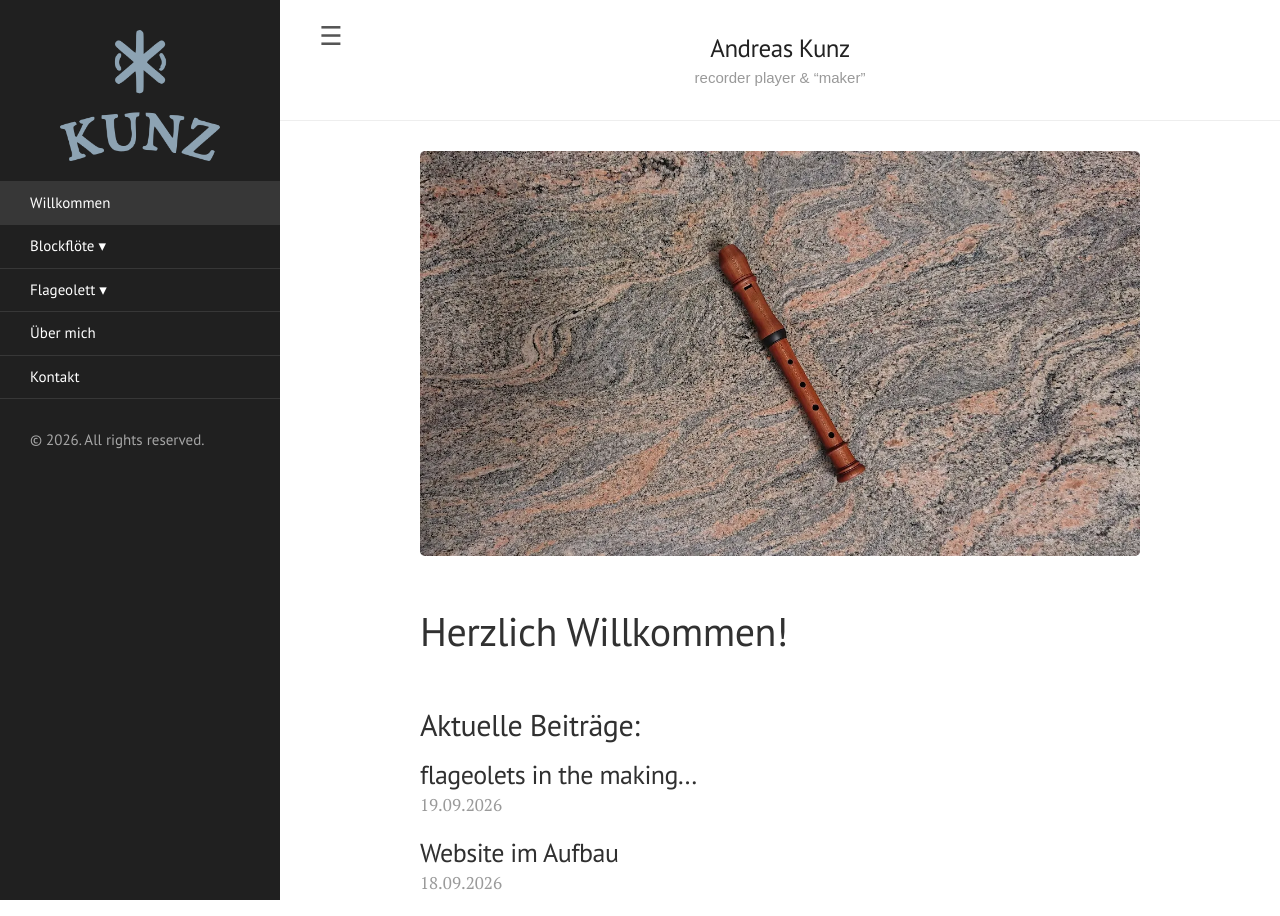
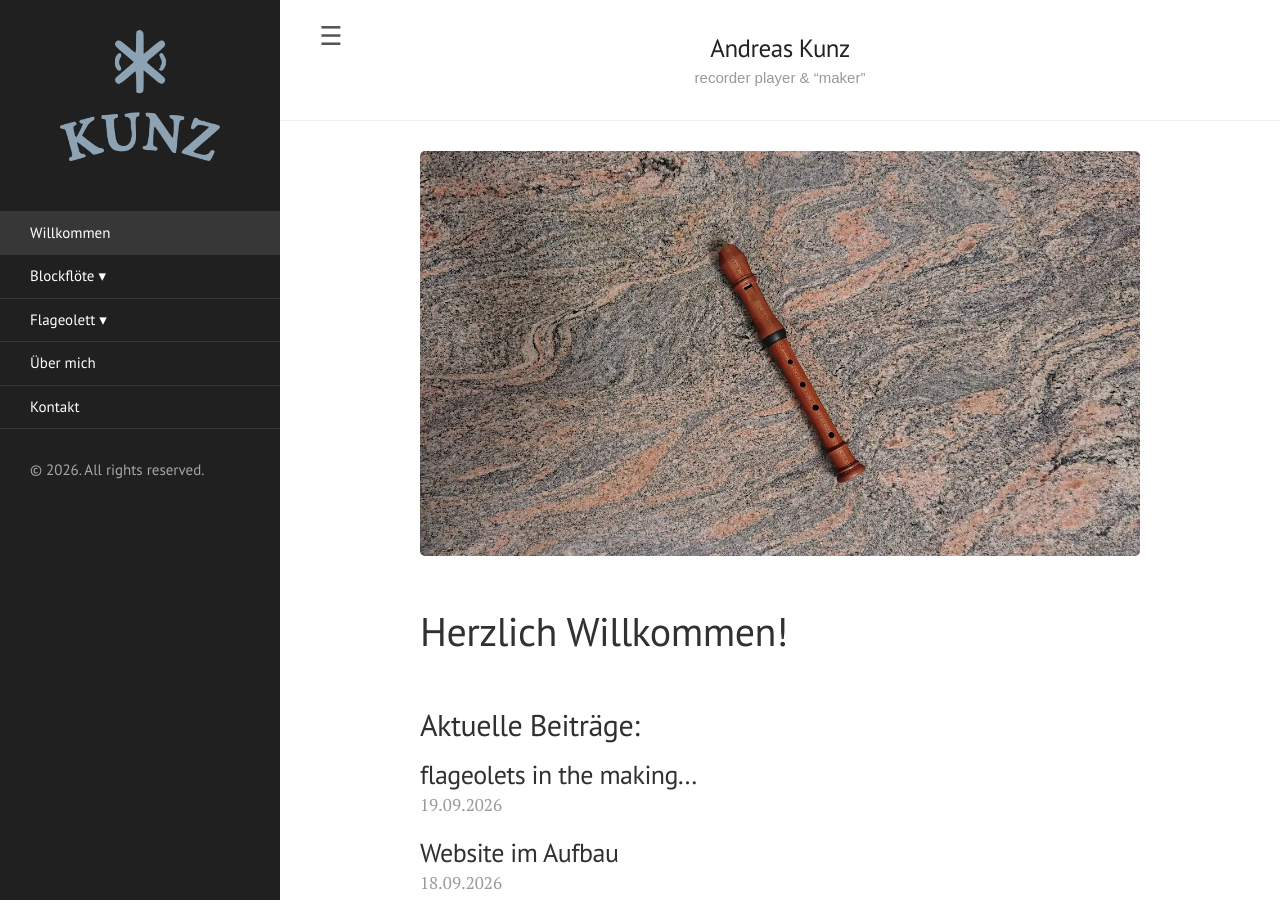
Before and after one commit to Akerdater/Akerdater.github.io, a Jekyll site: the page built from index.markdown, in a window 1280 px wide. Built offline with Jekyll 4.4.1, drawn with Linux system fonts in a browser that asks for light colours.

```diff
--- a/public/css/lanyon.css
+++ b/public/css/lanyon.css
@@ -350,3 +350,7 @@ a.sidebar-nav-item.sub-item:hover {
     -webkit-transition: -webkit-transform 0.25s cubic-bezier(0.4, 0, 0.2, 1) !important;
   }
 }
+.sidebar-nav-item:first-of-type,
+.sidebar-nav .sidebar-nav-item:first-child {
+  margin-top: 2.5rem; /* Erhöhe diesen Wert (z. B. auf 3rem oder 4rem) für mehr Abstand */
+}
```
